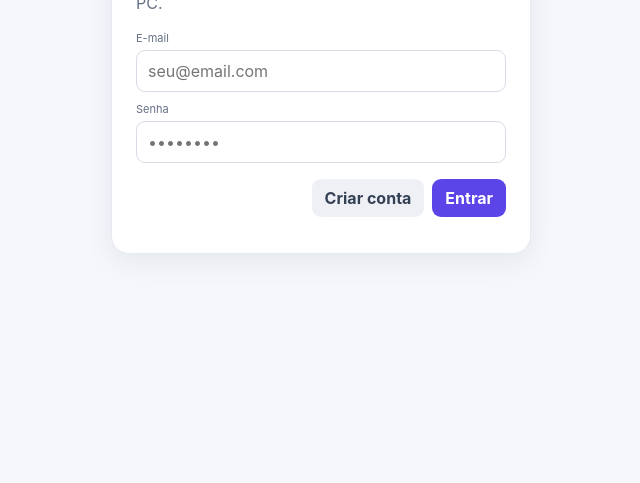
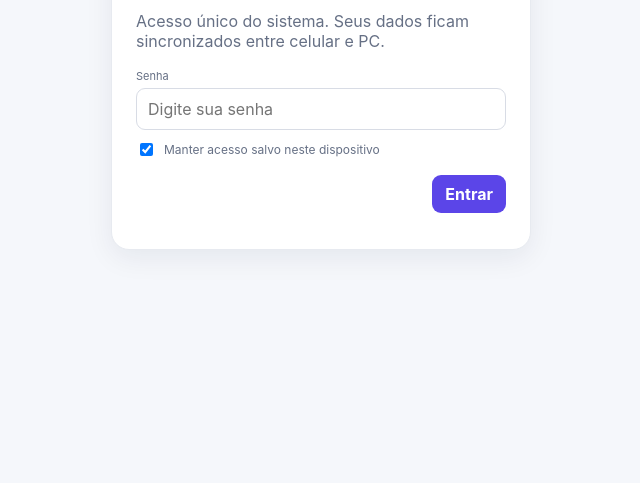
Before and after one commit to yThiagolima/Thiago, a plain HTML site: page index.html in a window 1280 px wide. Shown: the part 317-800 px from the top of the page, without its empty margins (319-959 px from the left). Drawn offline with nearby package versions, Linux system fonts and the light colour scheme.

Commit message:
Enhance auth screen with user info and remember me option
Updated authentication UI to include user display and remember me functionality.

```diff
--- a/index.html
+++ b/index.html
@@ -12,13 +12,13 @@
 <style>
 #authScreen{position:fixed;inset:0;background:var(--bg);display:flex;align-items:center;justify-content:center;padding:20px;z-index:100}
 .authbox{width:min(420px,100%);background:#fff;border:1px solid var(--line);border-radius:18px;padding:24px;box-shadow:var(--shadow)}
-.authbox h1{margin:0 0 6px;font-size:24px}.authbox p{margin:0 0 18px}.authbox .field{margin:10px 0}.authmsg{margin-top:12px;font-size:12px;color:var(--muted)}
+.authbox h1{margin:0 0 6px;font-size:24px}.authuser{font-weight:800;font-size:15px;margin:8px 0 14px}.authbox p{margin:0 0 18px}.authbox .field{margin:10px 0}.authmsg{margin-top:12px;font-size:12px;color:var(--muted)}
 .hiddenAuth{display:none!important}.logout{position:absolute;bottom:14px;left:12px;right:12px;padding:8px;border-radius:8px;background:#252d3c;color:#cbd5e1;font-size:11px}
 </style>
 <script src="https://cdn.jsdelivr.net/npm/@supabase/supabase-js@2"></script>
 </head>
 <body>
-<div id="authScreen"><div class="authbox"><h1>Meu Financeiro</h1><p class="muted">Entre para sincronizar seus dados entre celular e PC.</p><div class="field"><label>E-mail</label><input id="authEmail" type="email" autocomplete="email" placeholder="seu@email.com"></div><div class="field"><label>Senha</label><input id="authPassword" type="password" autocomplete="current-password" placeholder="••••••••"></div><div class="actions"><button class="btn secondary" onclick="signUp()">Criar conta</button><button class="btn" onclick="signIn()">Entrar</button></div><div id="authMsg" class="authmsg"></div></div></div>
+<div id="authScreen"><div class="authbox"><h1>Meu Financeiro</h1><div class="authuser">👤 Thiago</div><p class="muted">Acesso único do sistema. Seus dados ficam sincronizados entre celular e PC.</p><div class="field"><label>Senha</label><input id="authPassword" type="password" autocomplete="current-password" placeholder="Digite sua senha"></div><label style="display:flex;align-items:center;gap:8px;font-size:12px;color:var(--muted);margin-top:10px"><input id="rememberMe" type="checkbox" checked> Manter acesso salvo neste dispositivo</label><div class="actions"><button class="btn" onclick="signIn()">Entrar</button></div><div id="authMsg" class="authmsg"></div></div></div>
 <div class="app">
 <aside class="sidebar"><div class="brand">Meu Financeiro<small>simples, focado nas entregas e na moto</small></div><nav class="nav">
 <button data-page="dashboard" class="active">🏠 <span>Dashboard</span></button>
@@ -157,24 +157,27 @@ async function ensureDefaultPots(){
   db.pots=structuredClone(base.pots);
   await saveCloud();
 }
-function showAuth(msg=''){document.getElementById('authScreen').classList.remove('hiddenAuth');document.getElementById('authMsg').textContent=msg||''}
+function showAuth(msg=''){document.getElementById('authScreen').classList.remove('hiddenAuth');document.getElementById('authMsg').textContent=msg||'';document.getElementById('authPassword').value=''}
 function hideAuth(){document.getElementById('authScreen').classList.add('hiddenAuth')}
+const FIXED_AUTH_EMAIL='ythiagolima@gmail.com';
 async function signIn(){
-  const email=document.getElementById('authEmail').value.trim(),password=document.getElementById('authPassword').value;
-  if(!email||!password)return showAuth('Informe e-mail e senha.');
-  const r=await supabaseClient.auth.signInWithPassword({email,password});
-  if(r.error)return showAuth(r.error.message);
+  const password=document.getElementById('authPassword').value;
+  if(!password)return showAuth('Informe a senha.');
+  const r=await supabaseClient.auth.signInWithPassword({email:FIXED_AUTH_EMAIL,password});
+  if(r.error)return showAuth('Senha incorreta ou usuário não configurado.');
+  const remember=document.getElementById('rememberMe').checked;
+  localStorage.setItem('meu_financeiro_lembrar',remember?'1':'0');
+  if(!remember)localStorage.removeItem('sb-'+SUPABASE_URL.split('//')[1].split('.')[0]+'-auth-token');
   await bootCloud();
 }
-async function signUp(){
-  const email=document.getElementById('authEmail').value.trim(),password=document.getElementById('authPassword').value;
-  if(!email||password.length<6)return showAuth('Informe um e-mail e uma senha com pelo menos 6 caracteres.');
-  const r=await supabaseClient.auth.signUp({email,password});
-  if(r.error)return showAuth(r.error.message);
-  if(!r.data.session)return showAuth('Conta criada. Verifique seu e-mail para confirmar a conta e depois entre.');
-  session=r.data.session;await bootCloud();
+async function signOut(){await supabaseClient.auth.signOut();session=null;cloudReady=false;showAuth('Você saiu da conta.')}
+async function prepareRememberedSession(){
+  const remember=localStorage.getItem('meu_financeiro_lembrar');
+  if(remember==='0'){
+    await supabaseClient.auth.signOut();
+    session=null;
+  }
 }
-async function signOut(){await supabaseClient.auth.signOut();session=null;cloudReady=false;showAuth('Você saiu da conta.')}
 async function bootCloud(){
   const g=await supabaseClient.auth.getSession();session=g.data.session;
   if(!session){showAuth();render();return}
@@ -191,6 +194,6 @@ async function bootCloud(){
   }catch(err){console.error(err);showAuth('Não foi possível carregar o banco. Confira as tabelas e as permissões no Supabase.')}
 }
 supabaseClient.auth.onAuthStateChange((_event,s)=>{session=s});
-window.addEventListener('load',bootCloud);
+window.addEventListener('load',async()=>{await prepareRememberedSession();await bootCloud();});
 render();
 </script></body></html>
```
